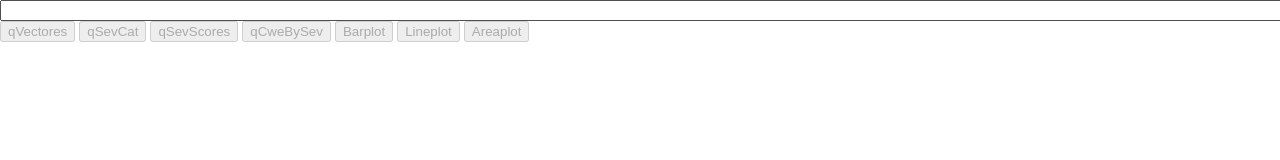
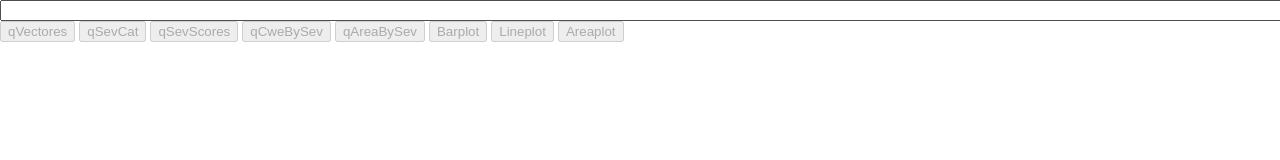
Before and after one commit to kenkeiras/m2.859-pra-2, a plain HTML site: page src/index.html in a window 1280 px wide. Drawn offline with nearby package versions, Linux system fonts and the light colour scheme; no server answers.

Commit message:
Show severity by functional area.

```diff
--- a/src/index.html
+++ b/src/index.html
@@ -36,7 +36,7 @@
     IFNULL(METRICS.cvssV4_0__baseSeverity,
     IFNULL(METRICS.cvssV3_0__baseSeverity,
     NULL
-    ))),
+    ))) as Severity,
     COUNT(*)
 FROM cwe AS CWE
 JOIN cve__containers__cna__problemTypes__0__descriptions as DESCR
@@ -47,9 +47,32 @@ JOIN cve AS CVE
     ON PROBS.__parent__ = cve.rowid
 JOIN cve__containers__cna__metrics AS METRICS
     ON CVE.rowid = METRICS.__parent__
-    GROUP BY [CWE-ID]
+    WHERE Severity IS NOT NULL
+    GROUP BY [CWE-ID], Severity
     ;`.replaceAll('\n', '  ');">
         qCweBySev
+      </button>
+      <button onclick="cmdbar.value = `SELECT
+    [Functional Areas],
+    IFNULL(METRICS.cvssV3_1__baseSeverity,
+    IFNULL(METRICS.cvssV4_0__baseSeverity,
+    IFNULL(METRICS.cvssV3_0__baseSeverity,
+    NULL
+    ))) as Severity,
+    COUNT(*)
+FROM cwe AS CWE
+JOIN cve__containers__cna__problemTypes__0__descriptions as DESCR
+    ON 'CWE-' || CWE.[CWE-ID] = DESCR.cweId
+JOIN cve__containers__cna__problemTypes AS PROBS
+    ON DESCR.__parent__ = PROBS.rowid
+JOIN cve AS CVE
+    ON PROBS.__parent__ = cve.rowid
+JOIN cve__containers__cna__metrics AS METRICS
+    ON CVE.rowid = METRICS.__parent__
+    WHERE Severity IS NOT NULL
+    GROUP BY [Functional Areas], Severity
+    ;`.replaceAll('\n', '  ');">
+        qAreaBySev
       </button>
       <button name="barplot">Barplot</button>
       <button name="lineplot">Lineplot</button>
```
